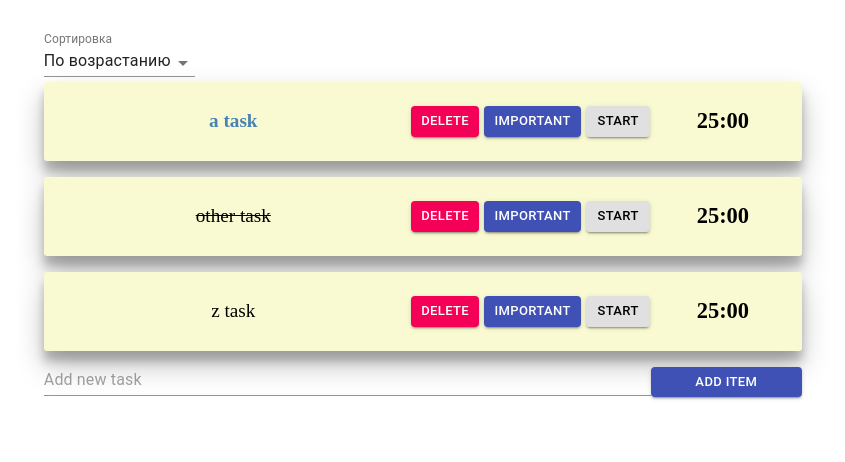
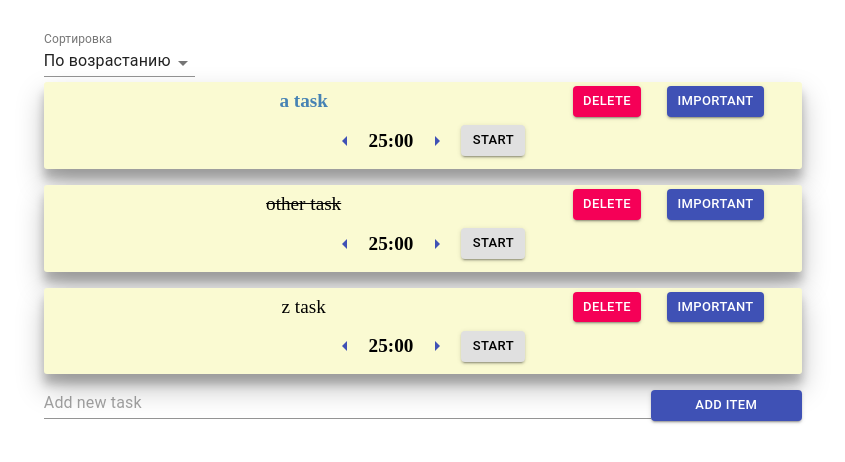
Before and after one commit to IvanMurakhovskii/react-tutorial, a React app: page / in a window 1280 px wide. Shown: the top 462 px of the page, without its empty margins (217-1062 px from the left). Built offline with nearby package versions, Linux system fonts and the light colour scheme.

Commit message:
updated timer componen

```diff
--- a/src/components/todo-list-item/todo-list-item.tsx
+++ b/src/components/todo-list-item/todo-list-item.tsx
@@ -13,15 +13,11 @@ export interface TodoListItemProps {
     onDeleted(): void,
 }
 
-interface TodoListState {
-    timerSeconds: number
-}
-
 const LabelStyle = styled.div<TodoListItemProps>`
     text-decoration: ${(props) => props.done && 'line-through'};
     font-weight: ${(props) => props.important && 'bold'};
     color: ${(props) => props.important && 'steelblue'};
-    flex: 40%;
+    flex: 60%;
     text-align: center;
     margin: auto;
     cursor: pointer;
@@ -48,18 +44,10 @@ const ButtonContainer = styled.div`
 const TimerContainer = styled.div`
     display: flex;
     justify-content: center;
-    flex: 10%;
+    flex: 100%;
 `;
 
-class TodoListItem extends Component<TodoListItemProps, TodoListState> {
-
-    private intervalId: number | undefined;
-
-    constructor(props: TodoListItemProps) {
-        super(props);
-
-        this.state = { timerSeconds: 25 * 60 };
-    }
+class TodoListItem extends Component<TodoListItemProps, {}> {
 
     shouldComponentUpdate(nextProps: TodoListItemProps) {
         const { done, important, label } = { ...this.props };
@@ -68,24 +56,6 @@ class TodoListItem extends Component<TodoListItemProps, TodoListState> {
         const nextLabel = nextProps.label;
 
         return done !== nextDone || important !== nextImportant || label !== nextLabel;
-    }
-
-    componentWillUnmount() {
-        clearInterval(this.intervalId);
-    }
-
-    updateTimer = (): void => {
-        let s = this.state.timerSeconds;
-        this.setState({ timerSeconds: --s });
-
-        if (s <= 0) clearInterval(this.intervalId);
-
-        this.forceUpdate();
-    }
-
-    startTimer = (): void => {
-        if (this.intervalId !== undefined) clearInterval(this.intervalId);
-        this.intervalId = window.setInterval(this.updateTimer, 1000);
     }
 
     render() {
@@ -114,14 +84,9 @@ class TodoListItem extends Component<TodoListItemProps, TodoListState> {
                         Important
                     </Button>
 
-                    <Button className="btn-start"
-                        variant="contained" size="small" color="inherit"
-                        onClick={this.startTimer}>
-                        Start
-                    </Button>
                 </ButtonContainer>
                 <TimerContainer>
-                    <TodoTimer timerSeconds={this.state.timerSeconds} />
+                    <TodoTimer seconds={25 * 60} />
                 </TimerContainer>
             </Container>
         );
--- a/src/components/todo-timer/todo-timer.tsx
+++ b/src/components/todo-timer/todo-timer.tsx
@@ -1,21 +1,117 @@
-import React, { FC } from 'react';
+import React, { Component } from 'react';
+
+import { Button, IconButton } from '@material-ui/core';
+import ArrowRightIcon from '@material-ui/icons/ArrowRight';
+import ArrowLeftIcon from '@material-ui/icons/ArrowLeft';
+import styled from '@emotion/styled';
+
+interface TodoTimerState {
+    seconds: number
+}
 
 interface TodoTimerProps {
-    timerSeconds: number
+    seconds: number
 }
 
+const Container = styled.div`
+    display: flex;
+`;
 
-const TodoTimer: FC<TodoTimerProps> = ({ timerSeconds }) => {
+const TimerContainer = styled.div`
+    margin: auto;
+    font-weight: bold;
+`;
 
-    var mimutes = Math.floor(timerSeconds / 60);
-    var seconds = timerSeconds - (mimutes * 60);
+const ButtonContainer = styled.div`
+    margin: auto;
+`;
 
 
-    const time = (mimutes < 10 ? ("0" + mimutes) : mimutes) + ':' + (seconds < 10 ? ("0" + seconds) : seconds);
+class TodoTimer extends Component<TodoTimerProps, TodoTimerState> {
 
-    return (
-        <h3 className="timer">{time}</h3>
-    );
+    private intervalId: number | undefined;
+
+    constructor(props: TodoTimerProps) {
+        super(props);
+
+        this.state = { seconds: this.props.seconds };
+    }
+
+    componentWillUnmount() {
+        clearInterval(this.intervalId);
+    }
+
+    shouldComponentUpdate(nextProps: TodoTimerProps) {
+        return nextProps.seconds !== this.props.seconds;
+    }
+
+    updateTimer = (): void => {
+        let s = this.state.seconds;
+        this.setState({ seconds: --s });
+
+        if (s <= 0) clearInterval(this.intervalId);
+
+        this.forceUpdate();
+    }
+
+    increaseTimer = (): void => {
+        let s = this.state.seconds;
+        this.setState({ seconds: s + 60 });
+        this.forceUpdate();
+    }
+
+    decreaseTimer = (): void => {
+        let s = this.state.seconds;
+        let newSeconds = (s - 60) <= 0 ? 0 : (s - 60);
+        this.setState({ seconds: newSeconds });
+        this.forceUpdate();
+    }
+
+    startTimer = (): void => {
+        if (this.intervalId !== undefined) clearInterval(this.intervalId);
+        this.intervalId = window.setInterval(this.updateTimer, 1000);
+    }
+
+    render() {
+        const timerSeconds = this.state.seconds;
+
+        var mimutes = Math.floor(timerSeconds / 60);
+        var seconds = timerSeconds - (mimutes * 60);
+
+        const time = (mimutes < 10 ? ("0" + mimutes) : mimutes) + ':' + (seconds < 10 ? ("0" + seconds) : seconds);
+
+        return (
+            <Container>
+
+                <IconButton className="btn-decrease"
+                    aria-label="delete"
+                    color="primary"
+                    onClick={this.decreaseTimer}>
+                    <ArrowLeftIcon />
+                </IconButton>
+
+
+                <TimerContainer>
+                    <span className="timer">{time}</span>
+                </TimerContainer>
+
+                <IconButton className="btn-increase"
+                    aria-label="delete"
+                    color="primary"
+                    onClick={this.increaseTimer}>
+                    <ArrowRightIcon />
+                </IconButton>
+
+                <ButtonContainer>
+                    <Button className="btn-start"
+                        variant="contained" size="small" color="inherit"
+                        onClick={this.startTimer}>
+                        Start
+                    </Button>
+                </ButtonContainer>
+            </Container >
+        );
+    }
 
 }
 
```
Also changed, not shown: 2 other files (tests, documents, lock files or other folders).
